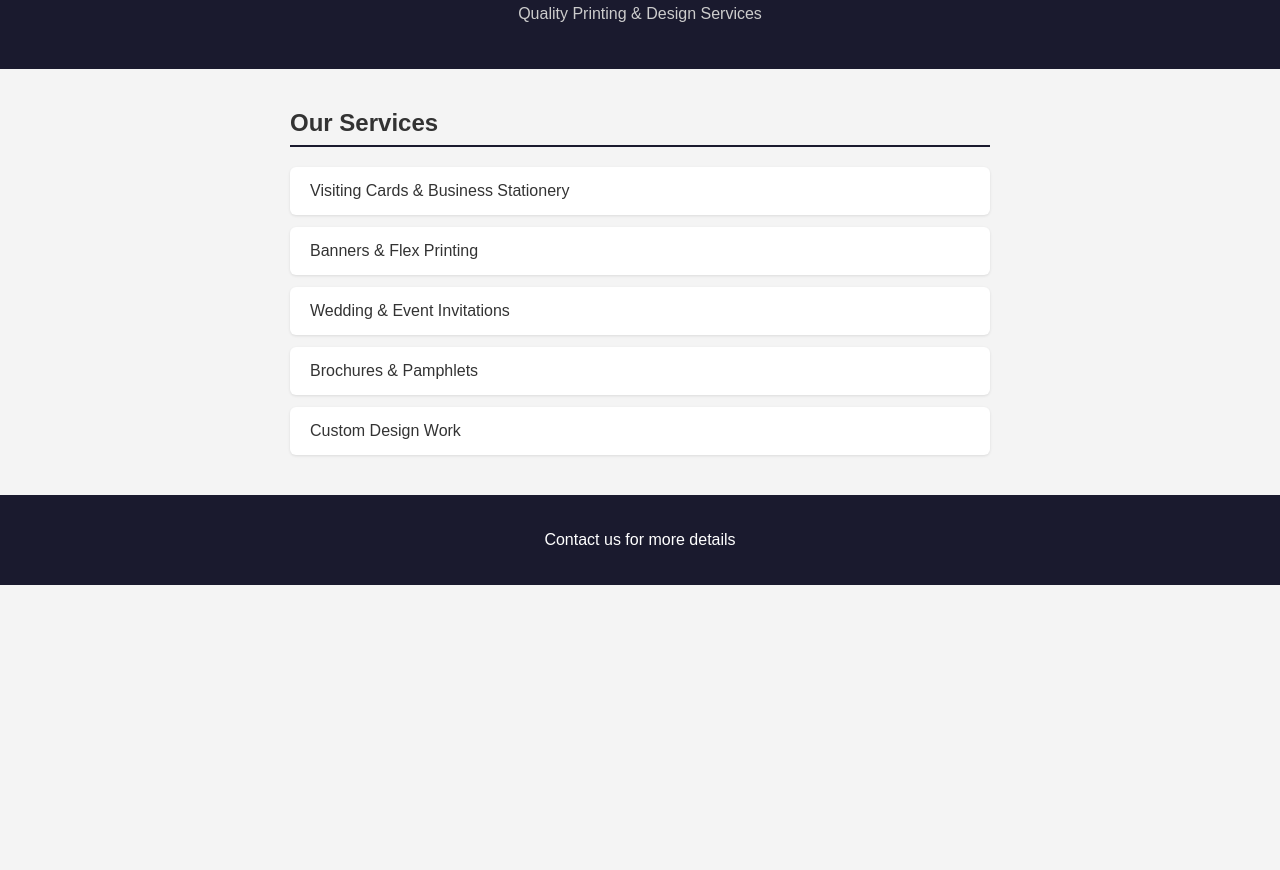
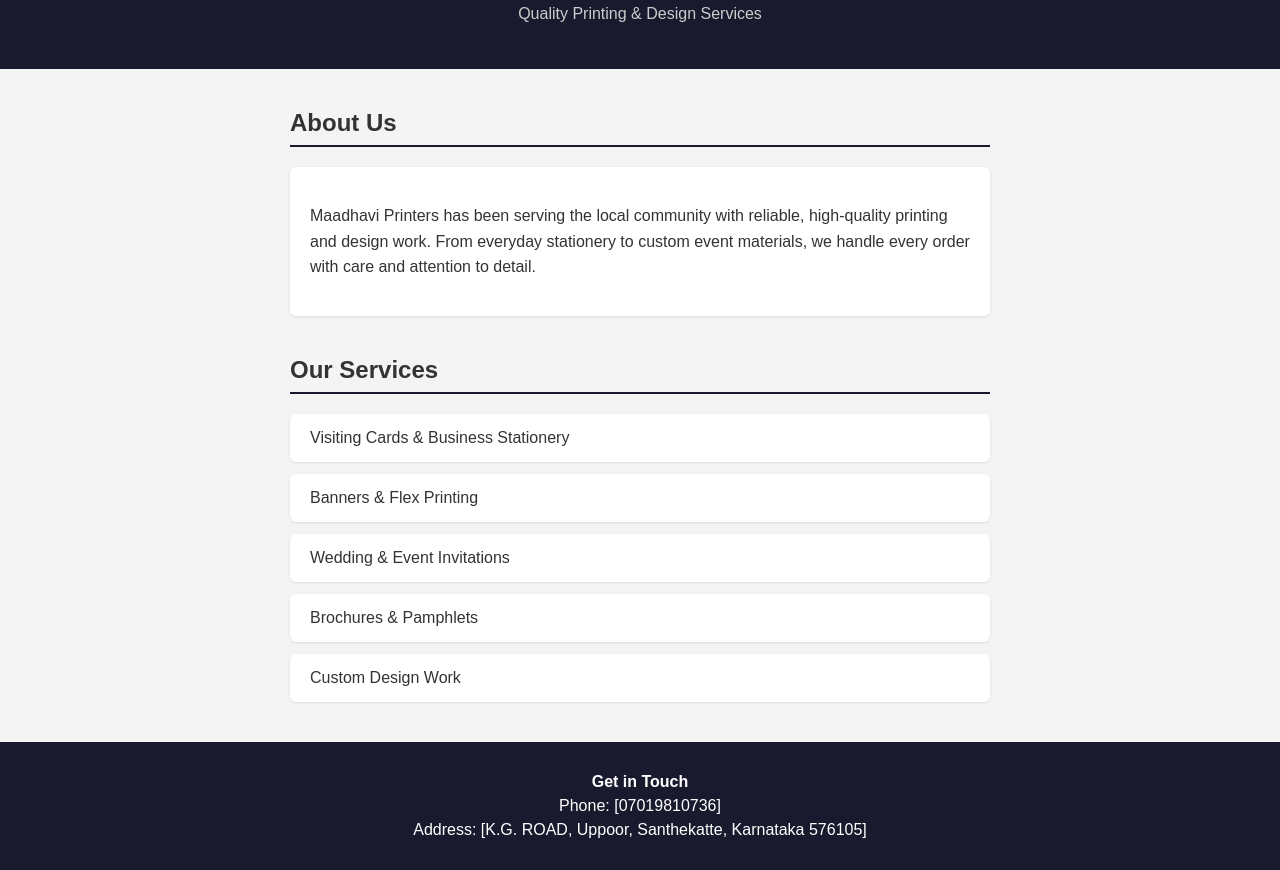
Before and after one commit to Chandan-Salian/Maadhavi, a plain HTML site: page index.html in a window 1280 px wide. Shown: the part 73-943 px from the top of the page. Before the commit the page ends 800 px from the top, so only its background shows below. Drawn offline with Linux system fonts and the light colour scheme.

Commit message:
add about section and contact details

```diff
--- a/index.html
+++ b/index.html
@@ -24,12 +24,12 @@
             margin-top: 8px;
             color: #ccc;
         }
-        .services {
+        .section {
             max-width: 700px;
             margin: 40px auto;
             padding: 0 20px;
         }
-        .services h2 {
+        .section h2 {
             border-bottom: 2px solid #1a1a2e;
             padding-bottom: 8px;
         }
@@ -40,12 +40,22 @@
             border-radius: 6px;
             box-shadow: 0 1px 3px rgba(0,0,0,0.1);
         }
+        .about-box {
+            background: white;
+            padding: 20px;
+            border-radius: 6px;
+            box-shadow: 0 1px 3px rgba(0,0,0,0.1);
+            line-height: 1.6;
+        }
         .contact {
             background-color: #1a1a2e;
             color: white;
             text-align: center;
-            padding: 20px;
+            padding: 25px 20px;
             margin-top: 40px;
+        }
+        .contact p {
+            margin: 6px 0;
         }
     </style>
 </head>
@@ -55,7 +65,14 @@
         <p>Quality Printing & Design Services</p>
     </header>
 
-    <div class="services">
+    <div class="section">
+        <h2>About Us</h2>
+        <div class="about-box">
+            <p>Maadhavi Printers has been serving the local community with reliable, high-quality printing and design work. From everyday stationery to custom event materials, we handle every order with care and attention to detail.</p>
+        </div>
+    </div>
+
+    <div class="section">
         <h2>Our Services</h2>
         <div class="service-item">Visiting Cards & Business Stationery</div>
         <div class="service-item">Banners & Flex Printing</div>
@@ -65,7 +82,9 @@
     </div>
 
     <div class="contact">
-        <p>Contact us for more details</p>
+        <p><strong>Get in Touch</strong></p>
+        <p>Phone: [07019810736]</p>
+        <p>Address: [K.G. ROAD, Uppoor, Santhekatte, Karnataka 576105]</p>
     </div>
 </body>
 </html>
```
